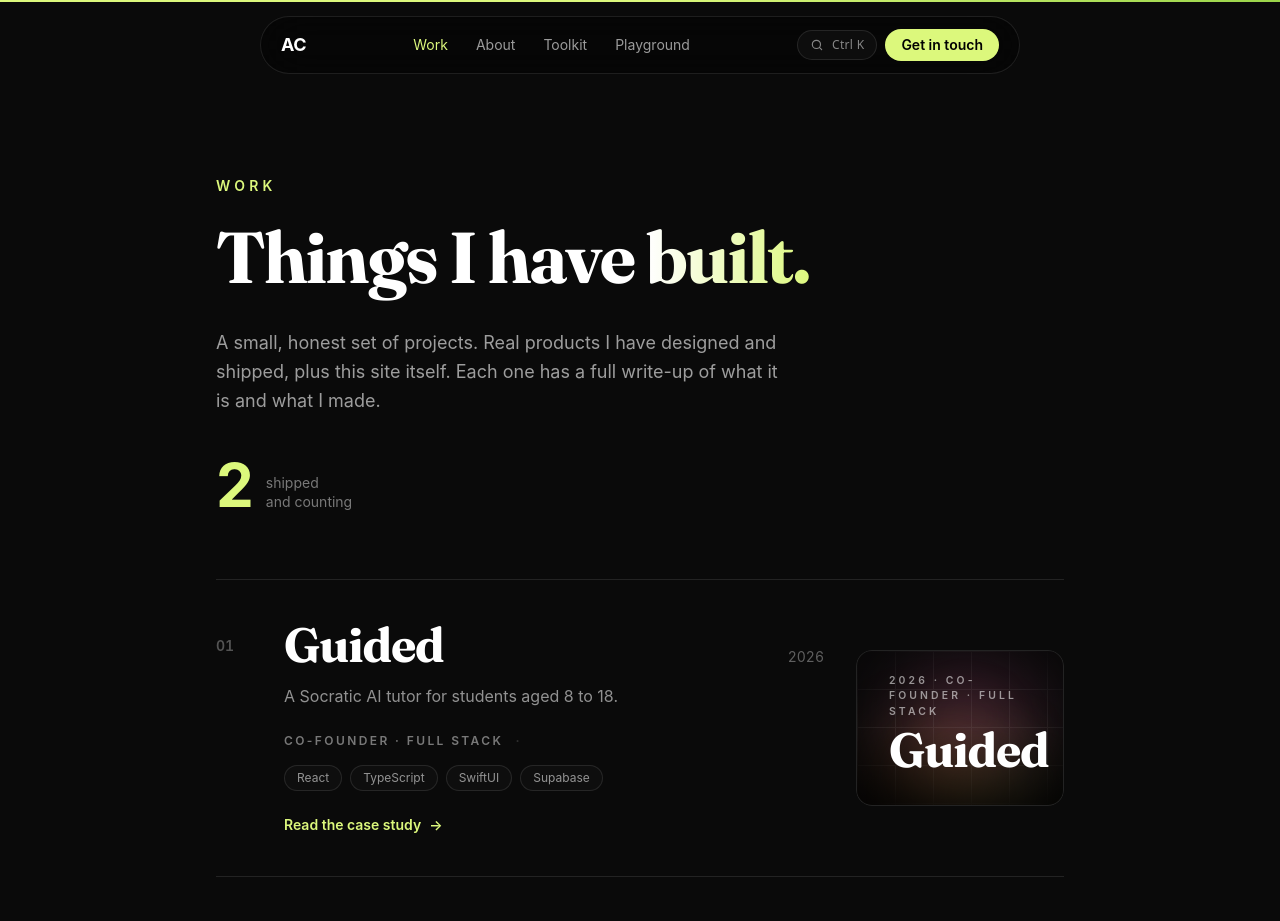
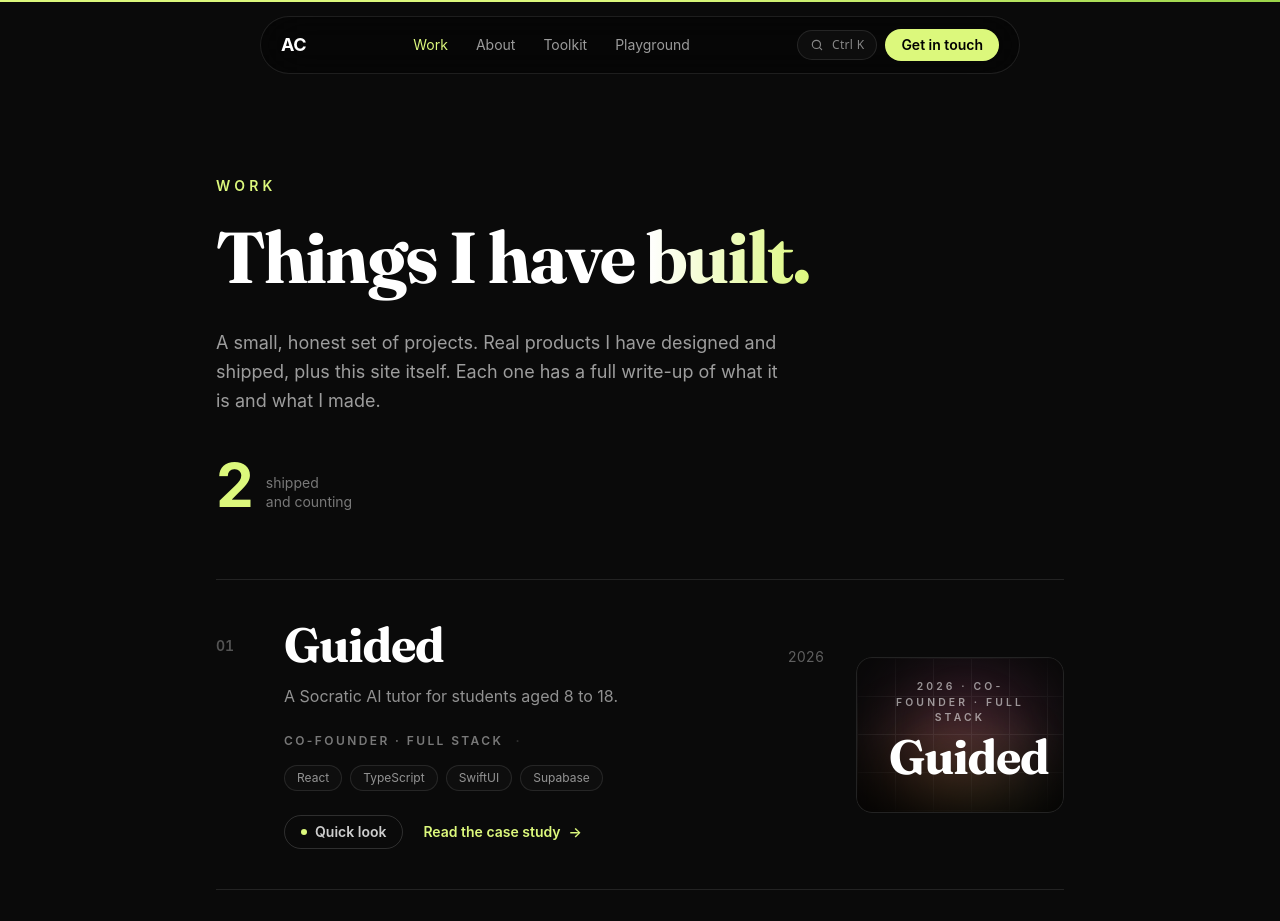
Before and after one commit to ArseniyCherednichenko/portfolio, a React (Vite) app: page /work in a window 1280 px wide. Shown: the top 921 px of the page. Built offline with nearby package versions, Linux system fonts and the light colour scheme.

Commit message:
Work: give each project a quick-look modal beside the case-study link

```diff
--- a/src/pages/Work.tsx
+++ b/src/pages/Work.tsx
@@ -1,3 +1,4 @@
+import { useState } from 'react'
 import { motion, useReducedMotion } from 'framer-motion'
 import { Link } from 'react-router-dom'
 import { Reveal } from '../components/Reveal'
@@ -7,14 +8,25 @@ import { MagneticButton } from '../components/MagneticButton'
 import { AnimatedCounter } from '../components/AnimatedCounter'
 import { ProjectPoster } from '../components/ProjectPoster'
 import { PixelTransition } from '../components/PixelTransition'
+import { ProjectQuickLook } from '../components/ProjectQuickLook'
 import { Seo } from '../components/Seo'
 import { PROJECTS, CASE_STUDIES, type Project } from '../data/projects'
 
 const EASE = [0.16, 1, 0.3, 1] as const
 
-// A row in the work ledger. Real projects link to their case study and react
-// to hover; the placeholder is a calm, non-clickable "in progress" row.
-function WorkRow({ project, index }: { project: Project; index: number }) {
+// A row in the work ledger. Real projects offer two ways in — a quick-look
+// modal (the poster and the "Quick look" pill) for a fast preview, and a link
+// through to the full case study — so browsing stays light without hiding the
+// depth. The placeholder is a calm, non-clickable "in progress" row.
+function WorkRow({
+  project,
+  index,
+  onQuickLook,
+}: {
+  project: Project
+  index: number
+  onQuickLook: (p: Project) => void
+}) {
   const num = String(index + 1).padStart(2, '0')
 
   if (project.soon) {
@@ -35,10 +47,7 @@ function WorkRow({ project, index }: { project: Project; index: number }) {
   }
 
   return (
-    <Link
-      to={`/work/${project.slug}`}
-      className="group relative block border-t border-white/10 py-8 transition-colors hover:bg-white/[0.015] sm:py-10"
-    >
+    <div className="group relative border-t border-white/10 py-8 transition-colors hover:bg-white/[0.015] sm:py-10">
       {/* Lime edge that grows in on hover. */}
       <span
         aria-hidden
@@ -51,8 +60,13 @@ function WorkRow({ project, index }: { project: Project; index: number }) {
 
         <div className="min-w-0 flex-1">
           <div className="flex flex-wrap items-baseline justify-between gap-x-6 gap-y-2">
-            <h2 className="font-display text-3xl font-bold leading-[1.05] tracking-tight transition-transform duration-500 ease-out group-hover:translate-x-1.5 sm:text-5xl">
+            <h2 className="font-display text-3xl font-bold leading-[1.05] tracking-tight sm:text-5xl">
+              <Link
+                to={`/work/${project.slug}`}
+                className="inline-block transition-transform duration-500 ease-out hover:text-white group-hover:translate-x-1.5 focus:outline-none focus-visible:ring-2 focus-visible:ring-[#DCF87C]/60 focus-visible:ring-offset-2 focus-visible:ring-offset-black"
+              >
                 {project.title}
+              </Link>
             </h2>
             <span className="shrink-0 text-sm tabular-nums text-white/35">{project.year}</span>
           </div>
@@ -80,19 +94,39 @@ function WorkRow({ project, index }: { project: Project; index: number }) {
             </div>
           </div>
 
-          <span className="mt-6 inline-flex items-center gap-2 text-sm font-semibold text-[#DCF87C]">
+          <div className="mt-6 flex flex-wrap items-center gap-x-5 gap-y-3">
+            <button
+              type="button"
+              onClick={() => onQuickLook(project)}
+              className="inline-flex items-center gap-2 rounded-full border border-white/15 px-4 py-1.5 text-sm font-semibold text-white/80 transition-colors hover:border-[#DCF87C]/50 hover:bg-white/[0.04] hover:text-white focus:outline-none focus-visible:ring-2 focus-visible:ring-[#DCF87C]/60"
+              aria-label={`Quick look at ${project.title}`}
+            >
+              <span aria-hidden className="h-1.5 w-1.5 rounded-full bg-[#DCF87C]" />
+              Quick look
+            </button>
+            <Link
+              to={`/work/${project.slug}`}
+              className="inline-flex items-center gap-2 text-sm font-semibold text-[#DCF87C] transition-opacity hover:opacity-80"
+            >
               Read the case study
               <span aria-hidden className="transition-transform duration-300 ease-out group-hover:translate-x-1">
                 -&gt;
               </span>
-          </span>
+            </Link>
+          </div>
         </div>
 
-        {/* Generative poster preview. Hover it and the pixels dissolve to a
-            lime card carrying a highlight — the same treatment on every real
-            project, so no single one is framed as the whole story. */}
+        {/* Generative poster preview — click it for a quick look. Hover and the
+            pixels dissolve to a lime card carrying a highlight; the same
+            treatment on every real project, so no single one is framed as the
+            whole story. */}
         <div className="hidden w-40 shrink-0 self-center md:block lg:w-52">
-          <div className="transition-transform duration-500 ease-out group-hover:-translate-y-1">
+          <button
+            type="button"
+            onClick={() => onQuickLook(project)}
+            aria-label={`Quick look at ${project.title}`}
+            className="block w-full transition-transform duration-500 ease-out hover:-translate-y-1 focus:outline-none focus-visible:ring-2 focus-visible:ring-[#DCF87C]/60 focus-visible:ring-offset-2 focus-visible:ring-offset-black"
+          >
             <PixelTransition
               className="aspect-[4/3] w-full"
               front={<ProjectPoster project={project} className="h-full w-full" rounded="rounded-2xl" />}
@@ -105,20 +139,21 @@ function WorkRow({ project, index }: { project: Project; index: number }) {
                     {project.highlights?.[0] ?? project.blurb}
                   </p>
                   <span className="inline-flex items-center gap-1 text-xs font-semibold">
-                    Case study <span aria-hidden>-&gt;</span>
+                    Quick look <span aria-hidden>-&gt;</span>
                   </span>
                 </div>
               }
             />
+          </button>
         </div>
       </div>
     </div>
-    </Link>
   )
 }
 
 export default function Work() {
   const reduce = useReducedMotion()
+  const [preview, setPreview] = useState<Project | null>(null)
 
   return (
     <>
@@ -182,7 +217,7 @@ export default function Work() {
               viewport={{ once: true, margin: '-60px' }}
               transition={{ duration: 0.55, ease: EASE, delay: Math.min(i * 0.06, 0.24) }}
             >
-              <WorkRow project={p} index={i} />
+              <WorkRow project={p} index={i} onQuickLook={setPreview} />
             </motion.li>
           ))}
         </ul>
@@ -215,6 +250,8 @@ export default function Work() {
           </div>
         </Reveal>
       </section>
+
+      <ProjectQuickLook project={preview} onClose={() => setPreview(null)} />
     </>
   )
 }
```
Lines whose indentation alone changed are shown as unchanged.
